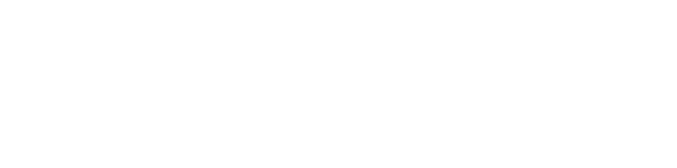
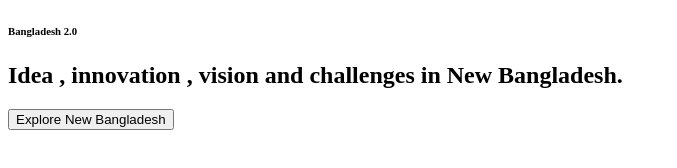
Before and after one commit to lipsonhub/final-practice, a plain HTML site: page index.html in a window 1280 px wide. Shown: the whole page, without its empty margins (0-677 px from the left). Drawn offline with Linux system fonts and the light colour scheme.

Commit message:
added now div and class

```diff
--- a/index.html
+++ b/index.html
@@ -3,9 +3,34 @@
 <head>
     <meta charset="UTF-8">
     <meta name="viewport" content="width=device-width, initial-scale=1.0">
-    <title>Final-pratice</title>
-</head>
-<body>
+    <title>Final-practic</title>
+
+    </head>
+        <body>
+            <header></header>
+        <main>
+
+<div class="container">
+<div>
+    <h6>Bangladesh 2.0</h6>
+    <h2>Idea , innovation ,
+        vision and challenges in New Bangladesh.</h2>
+        <button>Explore New Bangladesh</button>
+</div>
+
+<div>
+    <div class="flag">
+        <div class="red-circle"></div>
+    </div>
+</div>
+</div>
+
+
+
+
+
+
+            </main>
 
 </body>
 </html>
```
